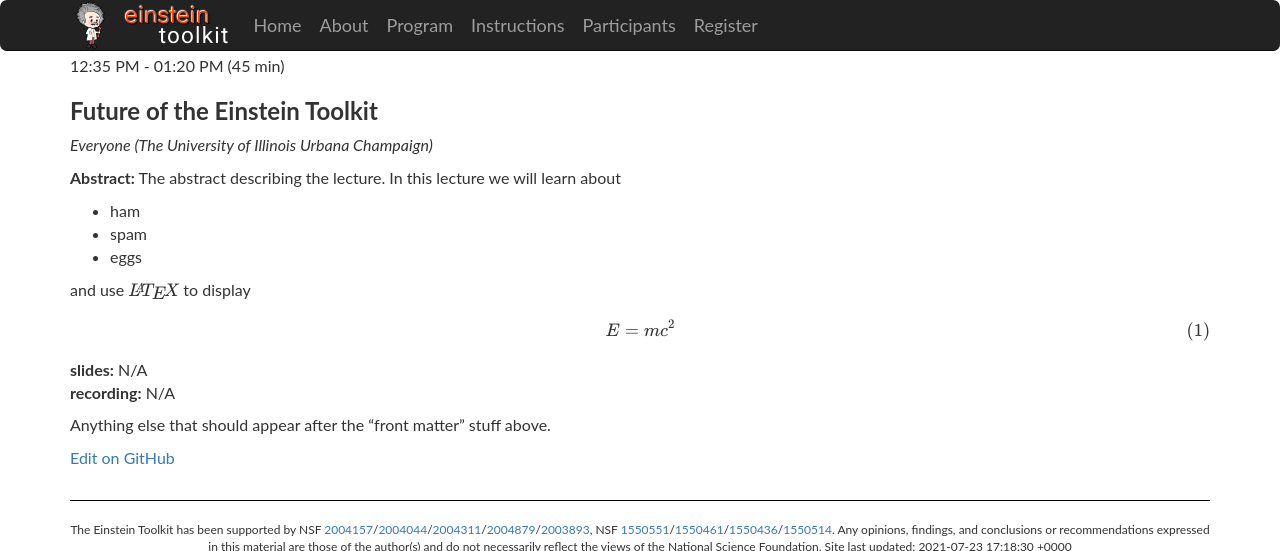
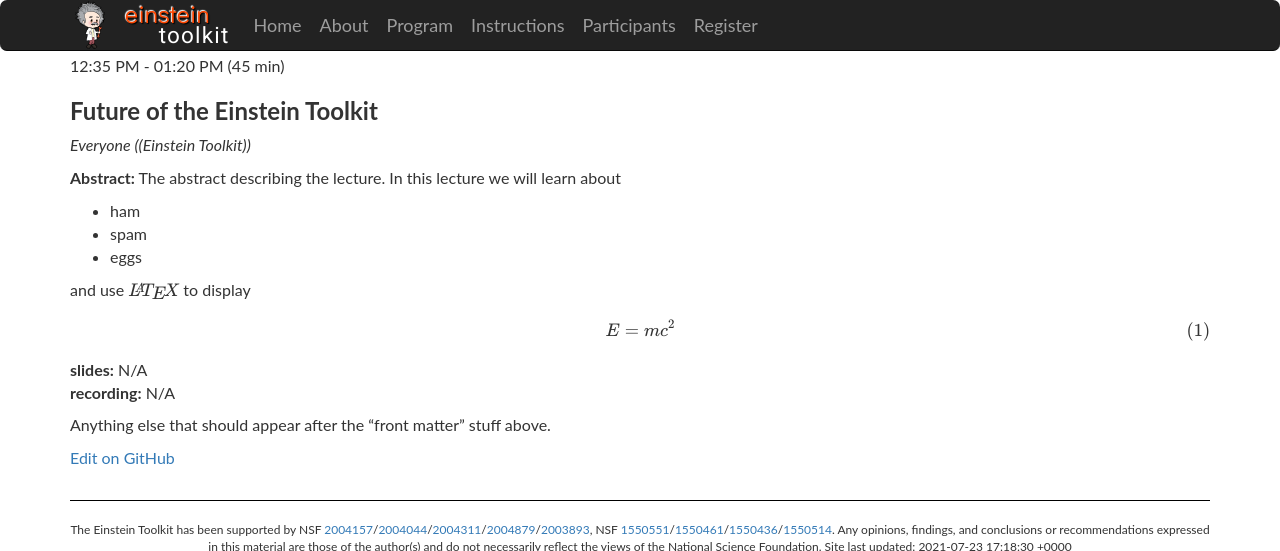
Before and after one commit to EinsteinToolkit/et2021uiuc, a Jekyll site: the page built from _lectures/29-FutureOfTheET/index.md, in a window 1280 px wide, cut to the strip 0-551 px from the top of the page. Built offline with Jekyll 4.4.1, drawn with Linux system fonts in a browser that asks for light colours; formulas are drawn with MathJax 3.

Commit message:
lectures: use ET as fake instiution for "Everyone" in future of the ET

```diff
--- a/_lectures/29-FutureOfTheET/index.md
+++ b/_lectures/29-FutureOfTheET/index.md
@@ -3,7 +3,7 @@ layout: default
 usemathjax: true
 title: "Future of the Einstein Toolkit"
 author: Everyone
-institution: The University of Illinois Urbana Champaign
+institution: (Einstein Toolkit)
 # updload your slides as slides.pdf
 # upload your recorded talk as recording.mp4
 # all other files in this directory will show up as "additional files"
```
